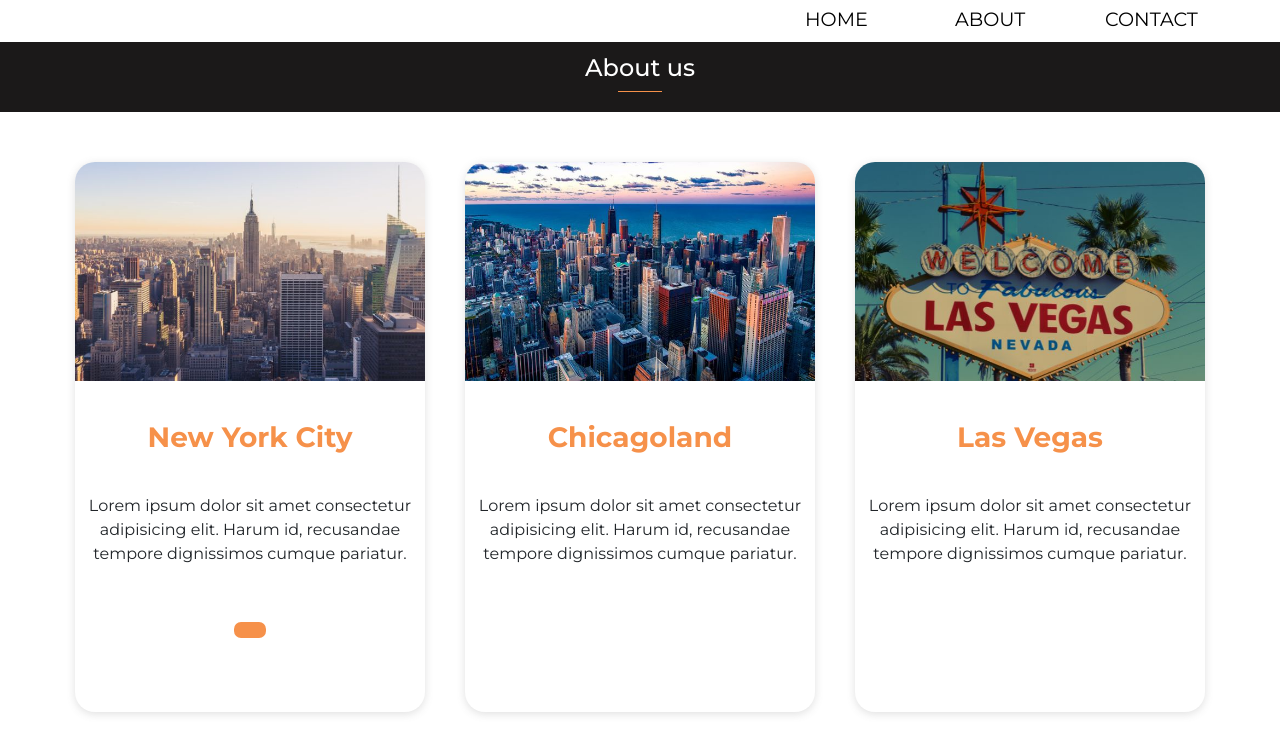
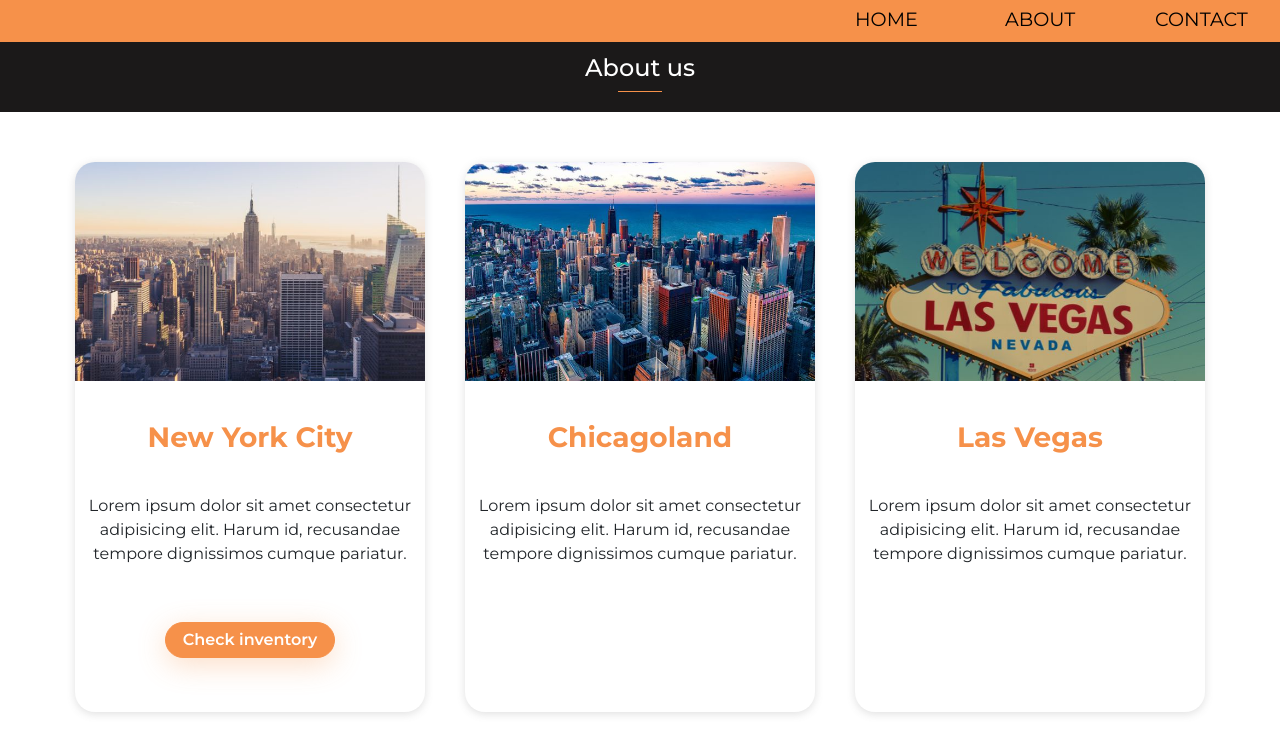
Before and after one commit to Panke44/first-ever-react-app, a React (Create React App) app: page /About in a window 1280 px wide. Shown: the top 754 px of the page. Built offline with nearby package versions, Linux system fonts and the light colour scheme.

Commit message:
Testing different styles of button

```diff
--- a/src/Components/Navbar.css
+++ b/src/Components/Navbar.css
@@ -11,8 +11,10 @@
 }
 
 .navMenu {
-  float: right;
+  text-align: right;
   margin-right: 50px;
+  width: 100%;
+  background-color: #f6914a;
 }
 
 
--- a/src/Components/Navbar.jsx
+++ b/src/Components/Navbar.jsx
@@ -14,7 +14,6 @@
             <Link to="/Contact">
                 <a className='nav-item'>Contact</a>
             </Link>
-
         </nav>
     )
 }
--- a/src/Components/RedButton.module.css
+++ b/src/Components/RedButton.module.css
@@ -1,14 +1,16 @@
 .red-button{
     width: 170px;
     padding: 5px 15px;
-    background-color: red;
+    background-color: #f6914a;
     color: white;
     border-radius: 25px;
-    border: 1px solid red;
+    border: 1px solid #f6914a;
     transition: 0.3s ease;
+    box-shadow: rgba(246, 145, 74, 0.3) 0px 7px 29px 0px;
+    font-weight: 600;
 }
 
 .red-button:hover{
-    color: red;
+    color: #f6914a;
     background-color: white;
 }
--- a/src/Pages/About.jsx
+++ b/src/Pages/About.jsx
@@ -19,7 +19,7 @@
           <Card cardImg={nyc}>
             <h3> New York City</h3>
             <p>Lorem ipsum dolor sit amet consectetur adipisicing elit. Harum id, recusandae tempore dignissimos cumque pariatur.</p>
-            <Button></Button>
+            <RedButton btn="Check inventory" link="/truck-sale" alt="Box Truck"></RedButton>
           </Card>
 
           <Card cardImg={chicago}>
```
